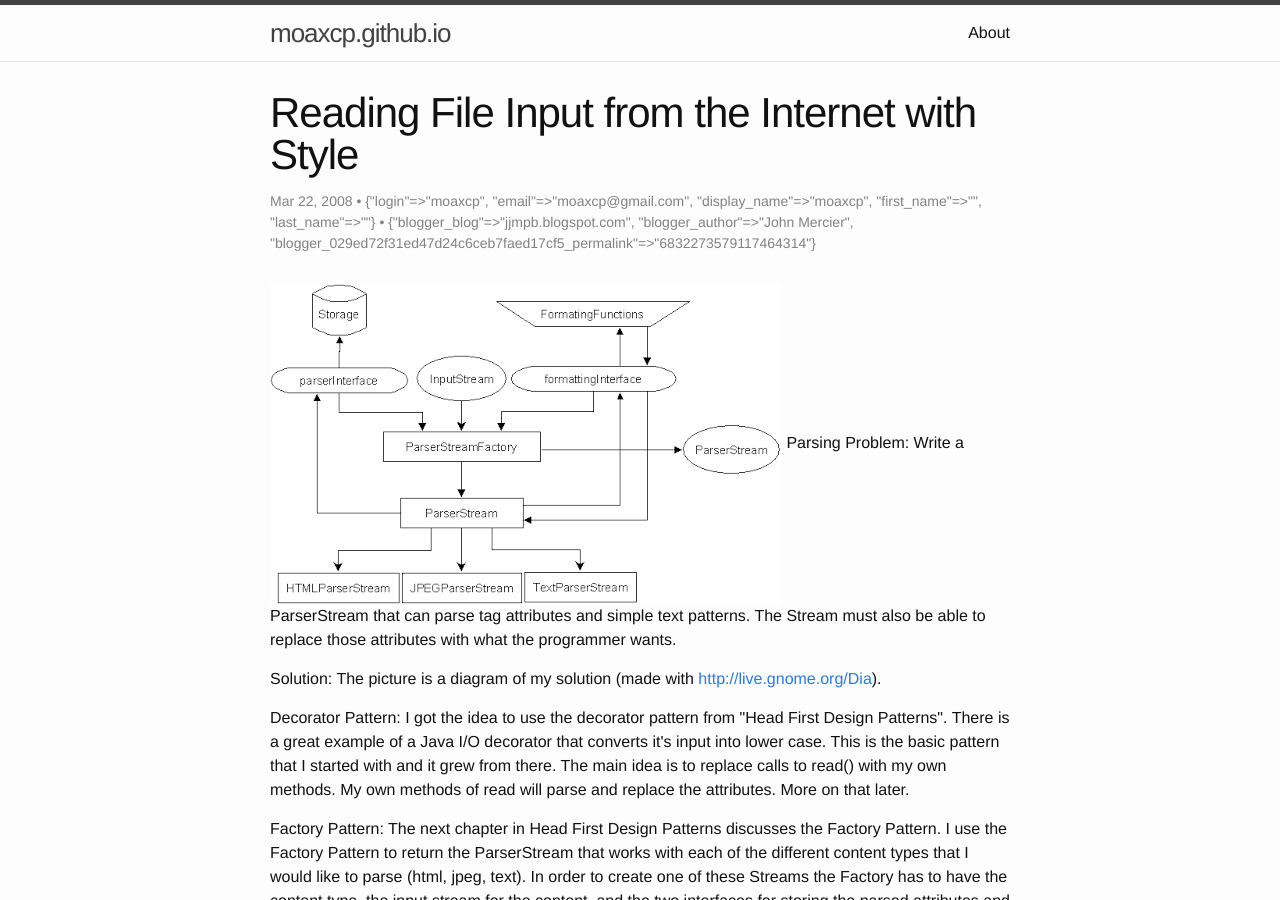
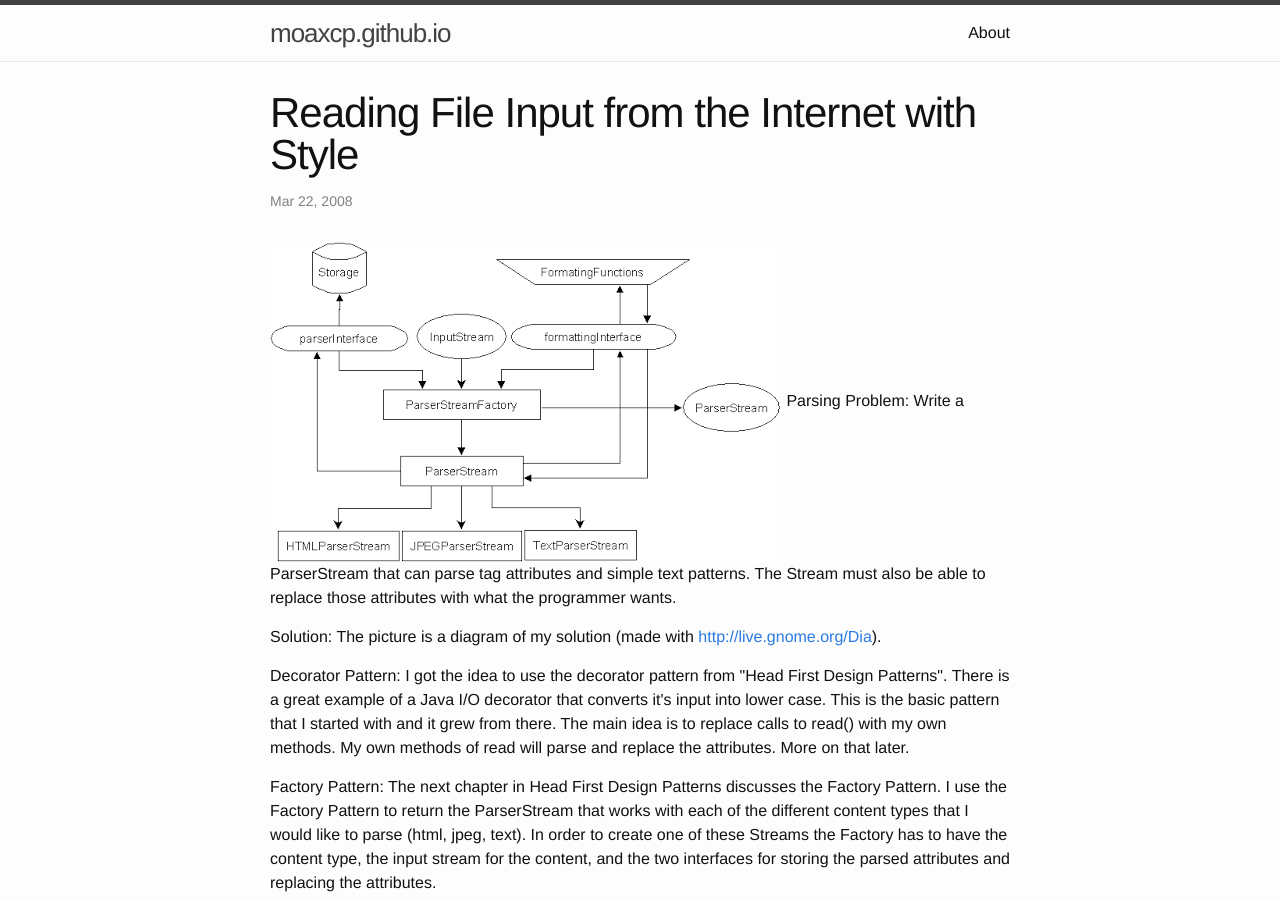
Before and after one commit to moaxcp/moaxcp.github.io, a Jekyll site: the page built from _posts/2008-03-22-reading-file-input-from-the-internet-with-style.html, in a window 1280 px wide and 900 px high. Built offline with Jekyll 4.4.1, drawn with Linux system fonts in a browser that asks for light colours.

Commit message:
fixing post again

```diff
--- a/_posts/2008-03-22-reading-file-input-from-the-internet-with-style.html
+++ b/_posts/2008-03-22-reading-file-input-from-the-internet-with-style.html
@@ -8,18 +8,6 @@
 status: publish
 type: post
 published: true
-meta:
-  blogger_blog: jjmpb.blogspot.com
-  blogger_author: John Mercier
-  blogger_029ed72f31ed47d24c6ceb7faed17cf5_permalink: '6832273579117464314'
-author:
-  login: moaxcp
-  email: moaxcp@gmail.com
-  display_name: moaxcp
-  first_name: ''
-  last_name: ''
-excerpt: !ruby/object:Hpricot::Doc
-  options: {}
 ---
 <p><a href="/images/parserstream.png"><img src="/images/parserstream.png" border="0" /></a> Parsing Problem: Write a <span class="blsp-spelling-error" id="SPELLING_ERROR_0">ParserStream</span> that can parse tag attributes and simple text patterns. The Stream must also be able to replace those attributes with what the programmer wants.</p>
 <p>Solution: The picture is a diagram of my solution (made with <a href="http://live.gnome.org/Dia">http://live.gnome.org/Dia</a>).</p>
```
